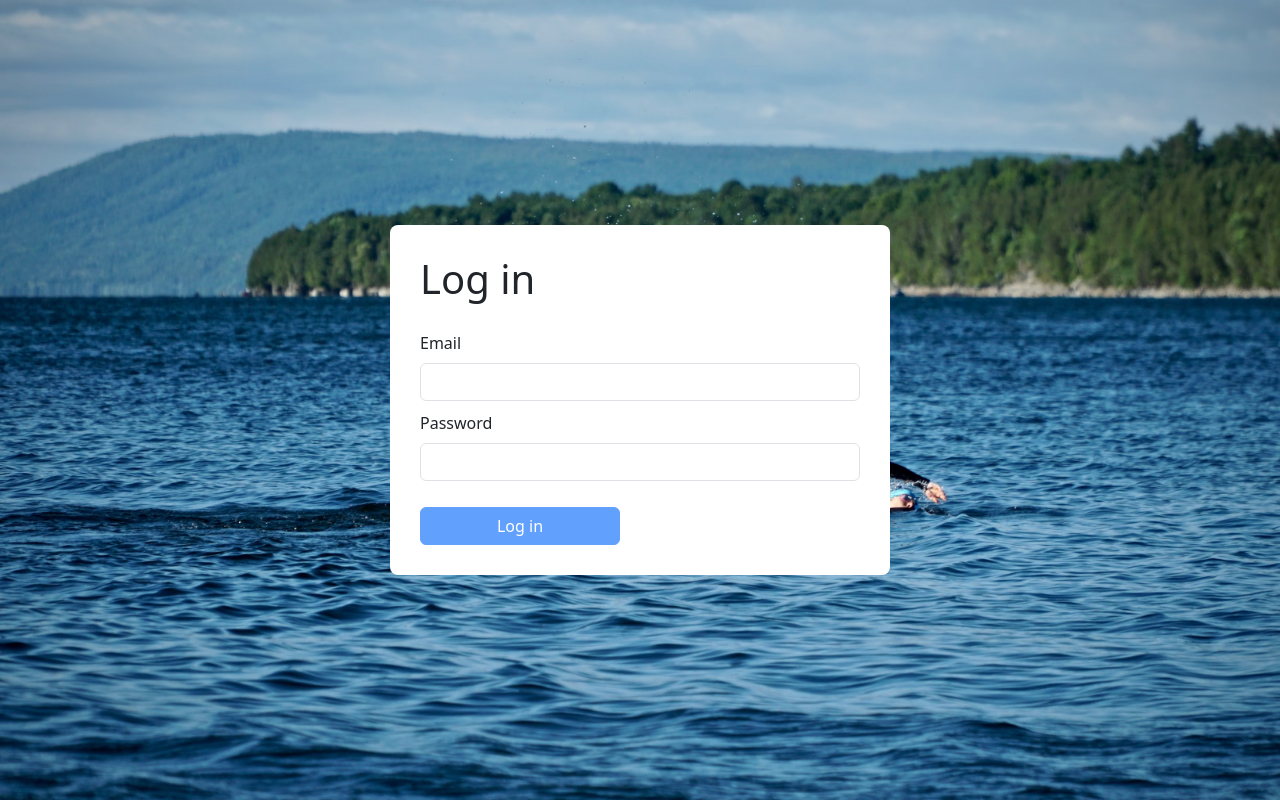
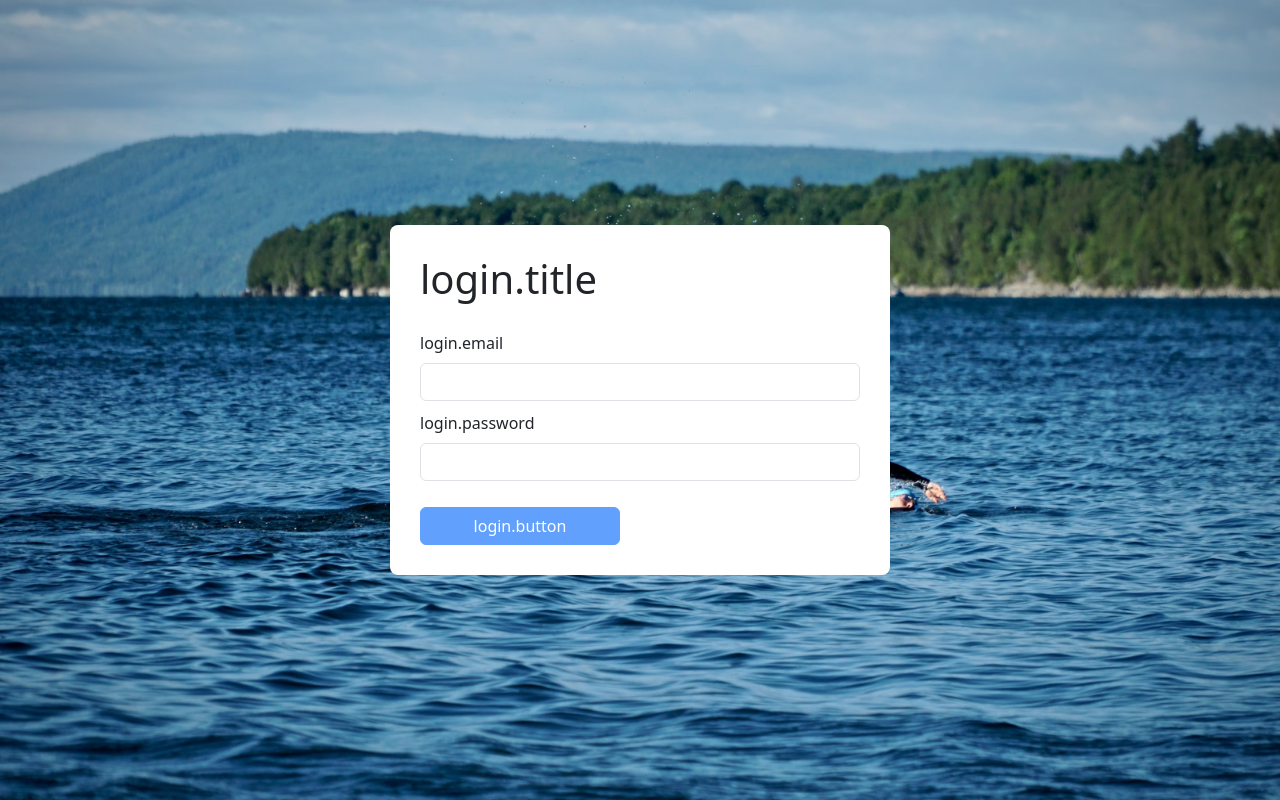
Before and after one commit to jsurrea/parcial-web-development, a React (Create React App) app: page / in a window 1280 px wide. Built offline with nearby package versions, Linux system fonts and the light colour scheme.

Commit message:
I18n scaffold

```diff
--- a/src/components/Home.js
+++ b/src/components/Home.js
@@ -2,6 +2,7 @@ import "./Home.css";
 import { useEffect, useState } from "react";
 import Modal from "react-bootstrap/Modal";
 import Card from "react-bootstrap/Card";
+import { FormattedMessage } from "react-intl";
 
 function formatTime(minutes) {
   const hours = Math.floor(minutes / 60);
@@ -35,7 +36,7 @@ function Home() {
       .then((data) => setData(data));
   }, []);
 
-  const sports = ["Cycling", "Running", "Swimming"];
+  const sports = ["cycling", "running", "swimming"];
   const best_times = [
     data.best_cycling_time,
     data.best_running_time,
@@ -66,19 +67,25 @@ function Home() {
           <span className="navbar-brand m-0 h1">{data.full_name}</span>
         </div>
         <div className="navbar-container">
-          <span className="navbar-brand m-0 h1">Swim</span>
+          <span className="navbar-brand m-0 h1">
+            <FormattedMessage id="navbar.swim" />
+          </span>
           <span className="navbar-brand m-0 h1">
             {formatTime(data.best_swimming_time)}
           </span>
         </div>
         <div className="navbar-container">
-          <span className="navbar-brand m-0 h1">Run</span>
+          <span className="navbar-brand m-0 h1">
+            <FormattedMessage id="navbar.run" />
+          </span>
           <span className="navbar-brand m-0 h1">
             {formatTime(data.best_running_time)}
           </span>
         </div>
         <div className="navbar-container">
-          <span className="navbar-brand m-0 h1">Cycle</span>
+          <span className="navbar-brand m-0 h1">
+            <FormattedMessage id="navbar.cycle" />
+          </span>
           <span className="navbar-brand m-0 h1">
             {formatTime(data.best_cycling_time)}
           </span>
@@ -100,7 +107,7 @@ function Home() {
       <Modal show={show} onHide={handleClose} centered className="modal-sports">
         <SportCard {...show}></SportCard>
         <button className="btn btn-primary" onClick={handleClose}>
-          Close
+          <FormattedMessage id="modal.close" />
         </button>
       </Modal>
     </>
@@ -110,7 +117,9 @@ function Home() {
 function Sport({ sport, imageUrl, handleShow, city, dist, time }) {
   return (
     <div className="sport-container">
-      <h2>{sport}</h2>
+      <h2>
+        <FormattedMessage id={`sport.${sport.toLowerCase()}`} />
+      </h2>
       <div className="sports">
         {Array.from({ length: 10 }).map((_, index) => (
           <SportCard
@@ -145,8 +154,17 @@ function SportCard({ sport, city, dist, time, imageUrl, handleShow }) {
     >
       <Card.Img src={imageUrl} alt="Card image" />
       <Card.ImgOverlay>
-        <Card.Title>{sport} Session</Card.Title>
-        <Card.Text>Recorrido alrededor de la bahía de {city}</Card.Text>
+        <Card.Title>
+          <FormattedMessage
+            id="sport.session"
+            values={{
+              sport: <FormattedMessage id={`sport.${sport.toLowerCase()}`} />,
+            }}
+          />
+        </Card.Title>
+        <Card.Text>
+          <FormattedMessage id="sport.description" values={{ city }} />
+        </Card.Text>
         <Card.Text>
           {dist}K - {formatTime(time)}
         </Card.Text>
--- a/src/components/Login.js
+++ b/src/components/Login.js
@@ -2,11 +2,15 @@ import { useEffect, useState } from "react";
 import Button from "react-bootstrap/Button";
 import Form from "react-bootstrap/Form";
 import { useNavigate } from "react-router-dom";
+import { FormattedMessage, useIntl } from "react-intl";
 import "./Login.css";
 
 function Login() {
   const [formValues, setFormValues] = useState({ email: "", password: "" });
   const [errors, setErrors] = useState({});
+  const navigate = useNavigate();
+  const intl = useIntl();
+
   const handleEmailChange = (e) => {
     setFormValues({ ...formValues, email: e.target.value });
   };
@@ -15,7 +19,6 @@ function Login() {
     setFormValues({ ...formValues, password: e.target.value });
   };
 
-  const navigate = useNavigate();
   const handleClick = () => {
     navigate("/home");
   };
@@ -23,7 +26,7 @@ function Login() {
   const validate = ({ email, password }) => {
     const errors = {};
     if (password.length < 8) {
-      errors.password = "Password must be at least 8 characters long";
+      errors.password = intl.formatMessage({ id: "login.password.error" });
     }
     if (
       !String(email)
@@ -32,7 +35,7 @@ function Login() {
           /^(([^<>()[\]\\.,;:\s@"]+(\.[^<>()[\]\\.,;:\s@"]+)*)|.(".+"))@((\[[0-9]{1,3}\.[0-9]{1,3}\.[0-9]{1,3}\.[0-9]{1,3}\])|(([a-zA-Z\-0-9]+\.)+[a-zA-Z]{2,}))$/
         )
     ) {
-      errors.email = "Invalid email address";
+      errors.email = intl.formatMessage({ id: "login.email.error" });
     }
 
     setErrors(errors);
@@ -48,11 +51,15 @@ function Login() {
     <div className="login-container">
       <div className="login-filter">
         <div className="login-modal">
-          <h1>Log in</h1>
+          <h1>
+            <FormattedMessage id="login.title" />
+          </h1>
 
           <Form>
             <Form.Group className="mb-6" controlId="formBasicEmail">
-              <Form.Label>Email</Form.Label>
+              <Form.Label>
+                <FormattedMessage id="login.email" />
+              </Form.Label>
               <Form.Control
                 type="email"
                 onChange={handleEmailChange}
@@ -67,7 +74,9 @@ function Login() {
             </Form.Group>
 
             <Form.Group className="mb-3" controlId="formBasicPassword">
-              <Form.Label>Password</Form.Label>
+              <Form.Label>
+                <FormattedMessage id="login.password" />
+              </Form.Label>
               <Form.Control
                 type="password"
                 onChange={handlePasswordChange}
@@ -92,7 +101,7 @@ function Login() {
                 errors.password
               }
             >
-              Log in
+              <FormattedMessage id="login.button" />
             </Button>
           </Form>
         </div>
```
